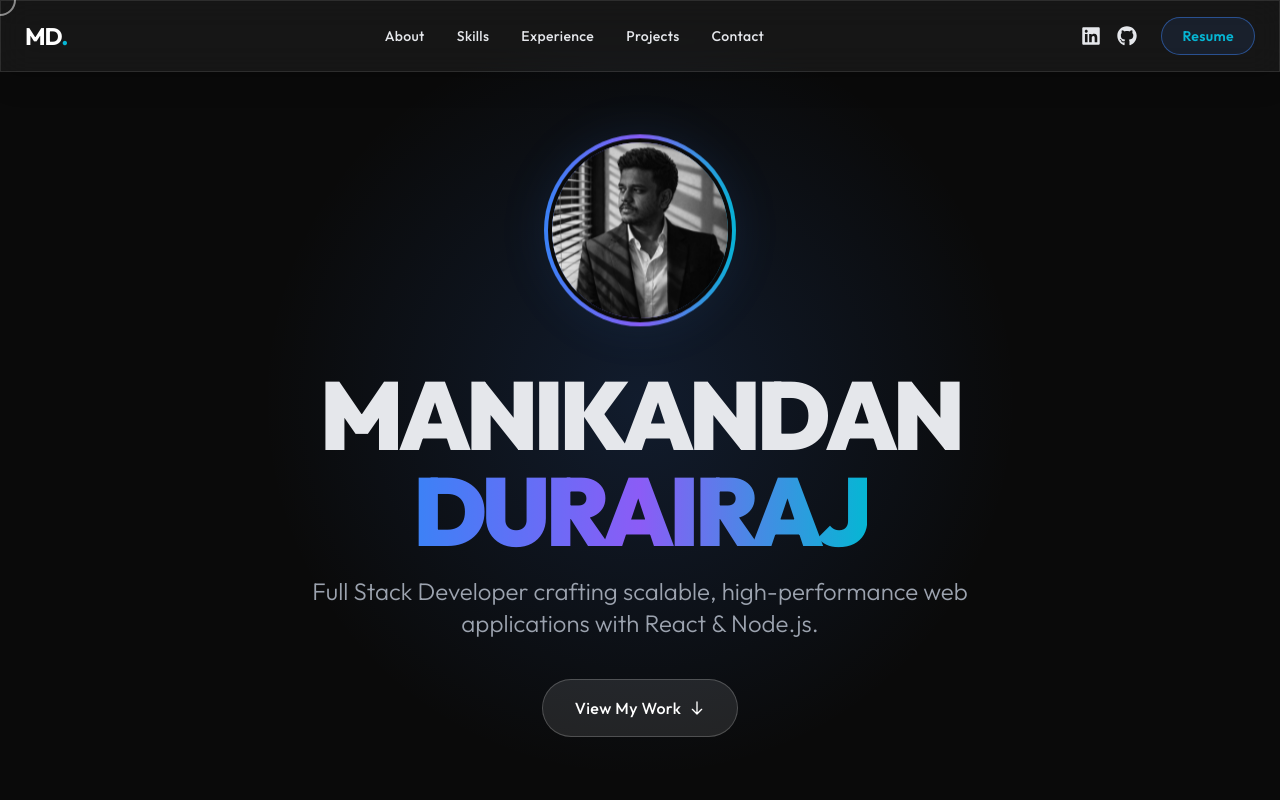
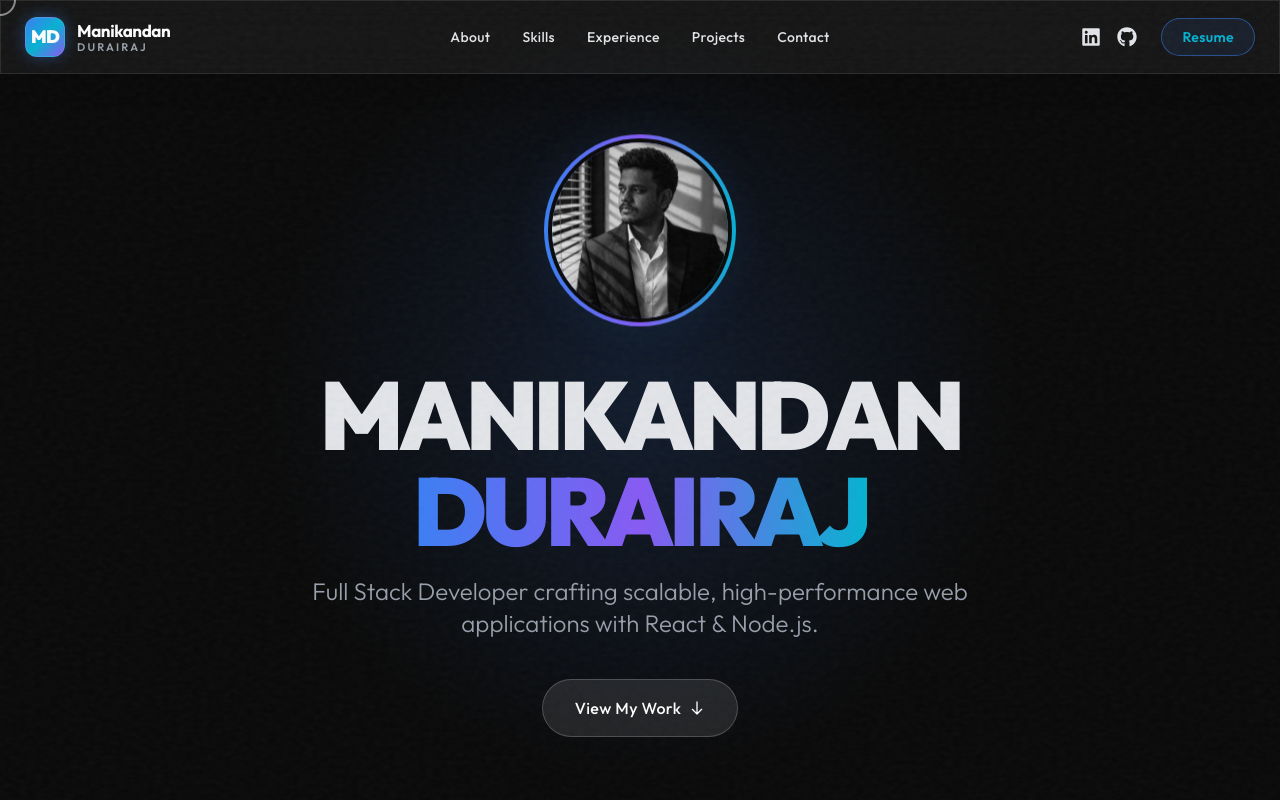
Before and after one commit to Manikandan-code-source/My-Website, a React (Vite) app: page / in a window 1280 px wide. Shown: the top 800 px of the page. Built offline with nearby package versions, Linux system fonts and the light colour scheme.

Commit message:
logo change

```diff
--- a/src/App.jsx
+++ b/src/App.jsx
@@ -10,6 +10,7 @@ import Experience from "./components/Experience"
 import Projects from "./components/Projects"
 import Contact from "./components/contact"
 import Education from "./components/Education"
+import Background from "./components/Background"
 
 function App() {
 
@@ -41,6 +42,7 @@ function App() {
 
   return (
     <div className="min-h-screen bg-dark-900 text-gray-200">
+      <Background />
       <Cursor />
       <Navbar />
       <main>
--- /dev/null
+++ b/src/components/Background.jsx
@@ -0,0 +1,75 @@
+import React, { useEffect, useRef } from 'react';
+import { gsap } from 'gsap';
+
+const Background = () => {
+  const orbsRef = useRef(null);
+
+  useEffect(() => {
+    const orbs = orbsRef.current.children;
+
+    // Animate each orb with different randomized trajectories
+    Array.from(orbs).forEach((orb, i) => {
+      gsap.to(orb, {
+        x: "random(-20vw, 20vw)",
+        y: "random(-20vh, 20vh)",
+        duration: "random(10, 20)",
+        ease: "sine.inOut",
+        repeat: -1,
+        yoyo: true,
+        delay: "random(0, -10)"
+      });
+
+      // Separate animation for scaling to make it feel more organic
+      gsap.to(orb, {
+        scale: "random(0.8, 1.2)",
+        duration: "random(8, 15)",
+        ease: "sine.inOut",
+        repeat: -1,
+        yoyo: true,
+      });
+    });
+  }, []);
+
+  return (
+    <>
+      {/* 1. Base Dark Grid */}
+      <div
+        className="fixed inset-0 z-[-2] pointer-events-none opacity-20"
+        style={{
+          backgroundImage: `
+            linear-gradient(to right, #ffffff05 1px, transparent 1px),
+            linear-gradient(to bottom, #ffffff05 1px, transparent 1px)
+          `,
+          backgroundSize: '4rem 4rem',
+          maskImage: 'radial-gradient(ellipse at center, black 40%, transparent 80%)',
+          WebkitMaskImage: 'radial-gradient(ellipse at center, black 40%, transparent 80%)'
+        }}
+      ></div>
+
+      {/* 2. Dynamic Glowing Orbs */}
+      <div ref={orbsRef} className="fixed inset-0 z-[-3] pointer-events-none overflow-hidden">
+        {/* Blue Orb */}
+        <div className="absolute top-1/4 left-1/4 w-[40vw] h-[40vw] max-w-[600px] max-h-[600px] bg-accent-blue/20 rounded-full blur-[100px] mix-blend-screen"></div>
+
+        {/* Purple Orb */}
+        <div className="absolute bottom-1/4 right-1/4 w-[35vw] h-[35vw] max-w-[500px] max-h-[500px] bg-accent-purple/20 rounded-full blur-[100px] mix-blend-screen"></div>
+
+        {/* Cyan Orb */}
+        <div className="absolute top-1/2 left-1/2 -translate-x-1/2 -translate-y-1/2 w-[30vw] h-[30vw] max-w-[400px] max-h-[400px] bg-accent-cyan/20 rounded-full blur-[100px] mix-blend-screen"></div>
+      </div>
+
+      {/* 3. Cinematic Film Grain Overlay */}
+      {/* This sits completely on top of everything but ignores pointer events */}
+      <div className="fixed inset-0 z-[100] pointer-events-none opacity-[0.04] mix-blend-difference">
+        <svg viewBox="0 0 200 200" xmlns="http://www.w3.org/2000/svg" className="w-full h-full" preserveAspectRatio="none">
+          <filter id="noiseFilter">
+            <feTurbulence type="fractalNoise" baseFrequency="0.85" numOctaves="3" stitchTiles="stitch" />
+          </filter>
+          <rect width="100%" height="100%" filter="url(#noiseFilter)" />
+        </svg>
+      </div>
+    </>
+  );
+};
+
+export default Background;
--- a/src/components/Navbar.jsx
+++ b/src/components/Navbar.jsx
@@ -7,18 +7,32 @@ const Navbar = () => {
   return (
     <>
       <nav className="fixed top-0 left-0 w-full z-50 glass">
-        <div className="container mx-auto px-6 py-4 flex items-center justify-between">
-          <a href="#" className="text-2xl font-bold font-sans tracking-tighter text-white">
-            MD<span className="text-accent-cyan">.</span>
+        <div className="container mx-auto px-6 py-4 flex items-center justify-between relative">
+          <a href="#" className="flex items-center gap-3 group relative z-10">
+            {/* Monogram Icon */}
+            <div className="w-10 h-10 rounded-xl bg-gradient-to-br from-accent-blue via-accent-cyan to-accent-purple flex items-center justify-center shadow-[0_0_15px_rgba(59,130,246,0.4)] group-hover:shadow-[0_0_25px_rgba(59,130,246,0.6)] group-hover:-translate-y-0.5 transition-all duration-300 relative overflow-hidden border border-white/10">
+              <div className="absolute inset-0 bg-white/20 translate-y-full group-hover:translate-y-0 transition-transform duration-300 ease-out"></div>
+              <span className="font-black text-white tracking-tighter text-lg z-10">MD</span>
+            </div>
+
+            {/* Full Name Typography */}
+            <div className="flex flex-col justify-center">
+              <span className="text-[17px] font-bold font-sans tracking-tight text-white leading-none group-hover:text-accent-cyan transition-colors duration-300">
+                Manikandan
+              </span>
+              <span className="text-[11px] font-semibold tracking-[0.2em] text-gray-400 mt-[3px] leading-none uppercase">
+                Durairaj
+              </span>
+            </div>
           </a>
-          <div className="hidden md:flex space-x-8 items-center text-sm font-medium tracking-wide">
+          <div className="hidden md:flex absolute left-1/2 -translate-x-1/2 space-x-8 items-center text-sm font-medium tracking-wide">
             <a href="#about" className="hover:text-accent-blue transition-colors">About</a>
             <a href="#skills" className="hover:text-accent-blue transition-colors">Skills</a>
             <a href="#experience" className="hover:text-accent-blue transition-colors">Experience</a>
             <a href="#projects" className="hover:text-accent-blue transition-colors">Projects</a>
             <a href="#contact" className="hover:text-accent-blue transition-colors">Contact</a>
           </div>
-          <div className="flex items-center space-x-4 md:space-x-6">
+          <div className="flex items-center space-x-4 md:space-x-6 ml-auto">
             <div className="flex items-center space-x-4">
               <a href="https://www.linkedin.com/in/manikandan-durairaj-281b1b180/" target="_blank" rel="noopener noreferrer" className="hover:text-accent-blue transition-colors text-xl">
                 <FaLinkedin />
```
